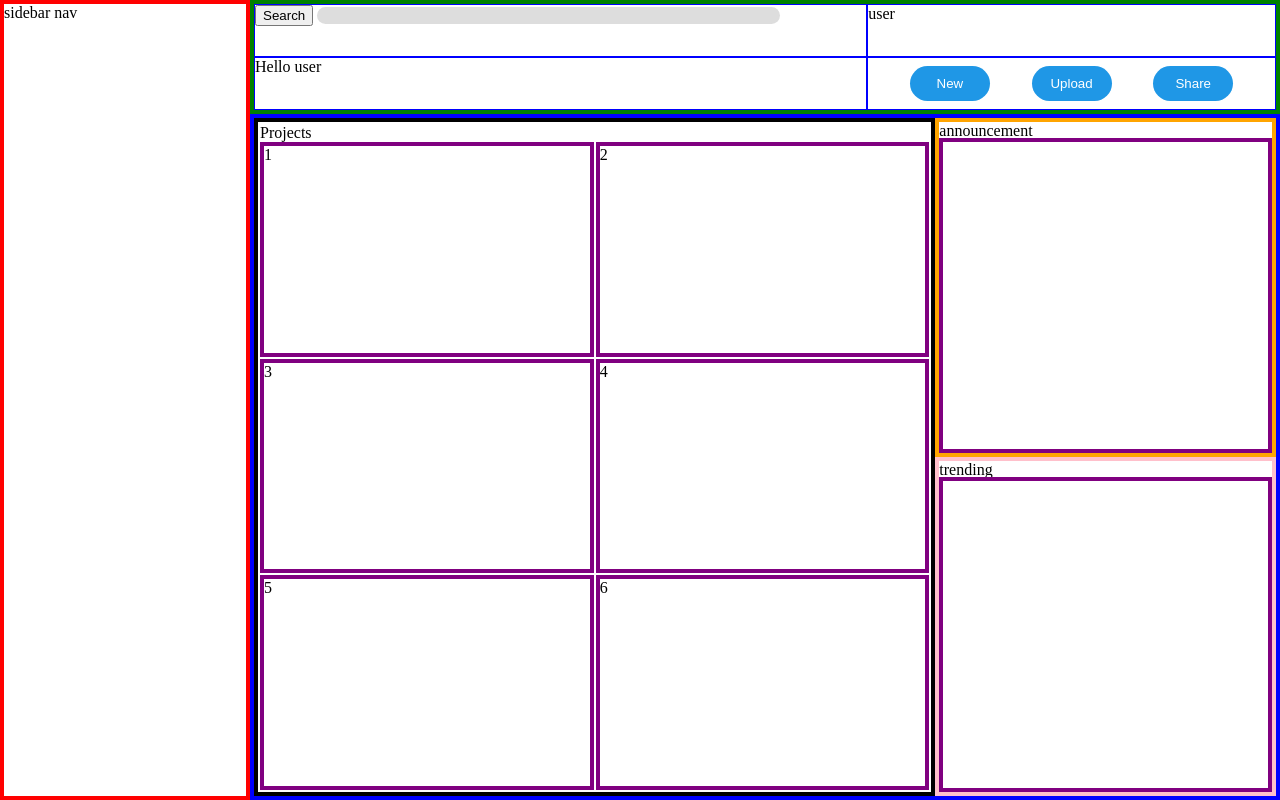
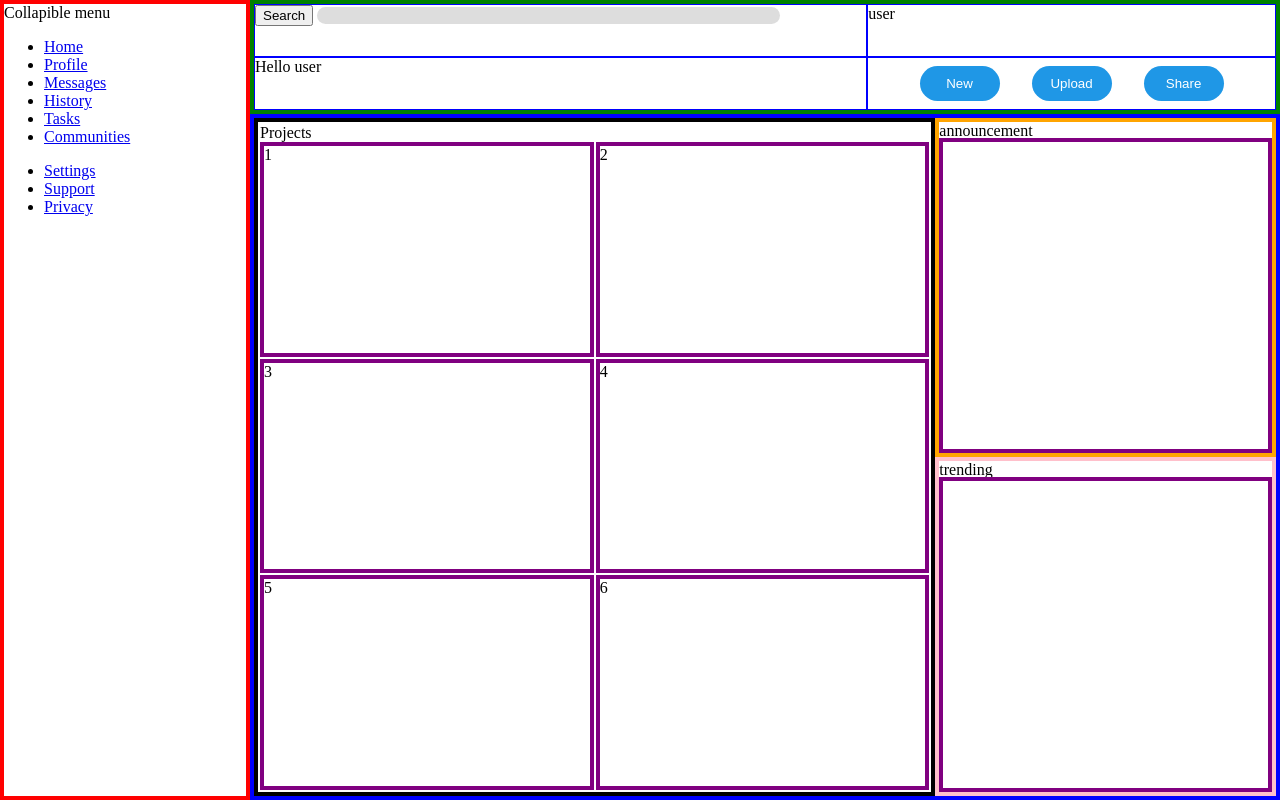
Before and after one commit to FancyPotts/admin_dashboard, a plain HTML site: page index.html in a window 1280 px wide. Drawn offline with Linux system fonts and the light colour scheme.

Commit message:
Add menu and links

```diff
--- a/index.html
+++ b/index.html
@@ -9,7 +9,22 @@
   </head>
   <body>
     <div class="wrapper">
-      <div id="sidebar">sidebar nav</div>
+      <div id="sidebar">
+        <div id="menu open">Collapible menu</div>
+        <ul>
+          <li><a href="http://" target="_blank" rel="noopener noreferrer">Home</a></li>
+          <li><a href="http://" target="_blank" rel="noopener noreferrer">Profile</a></li>
+          <li><a href="http://" target="_blank" rel="noopener noreferrer">Messages</a></li>
+          <li><a href="http://" target="_blank" rel="noopener noreferrer">History</a></li>
+          <li><a href="http://" target="_blank" rel="noopener noreferrer">Tasks</a></li>
+          <li><a href="http://" target="_blank" rel="noopener noreferrer">Communities</a></li>
+        </ul>
+        <ul>
+          <li><a href="http://" target="_blank" rel="noopener noreferrer">Settings</a></li>
+          <li><a href="http://" target="_blank" rel="noopener noreferrer">Support</a></li>
+          <li><a href="http://" target="_blank" rel="noopener noreferrer">Privacy</a></li>
+        </ul>
+      </div>
       <div id="header">
         <div id="search">
           <form action="" method="get">
--- a/style.css
+++ b/style.css
@@ -77,9 +77,10 @@ body {
 }
 
 #buttons {
-    justify-content:space-evenly;
+    display: flex;
+    justify-content:center;
     align-items: center;
-    display: inline-flex;
+    gap: 2rem;
 }
 
 input {
@@ -103,5 +104,5 @@ input:active {
 }
 
 #buttons > button:hover {
-
+    background-color: rgb(31, 203, 230);
 }
```
